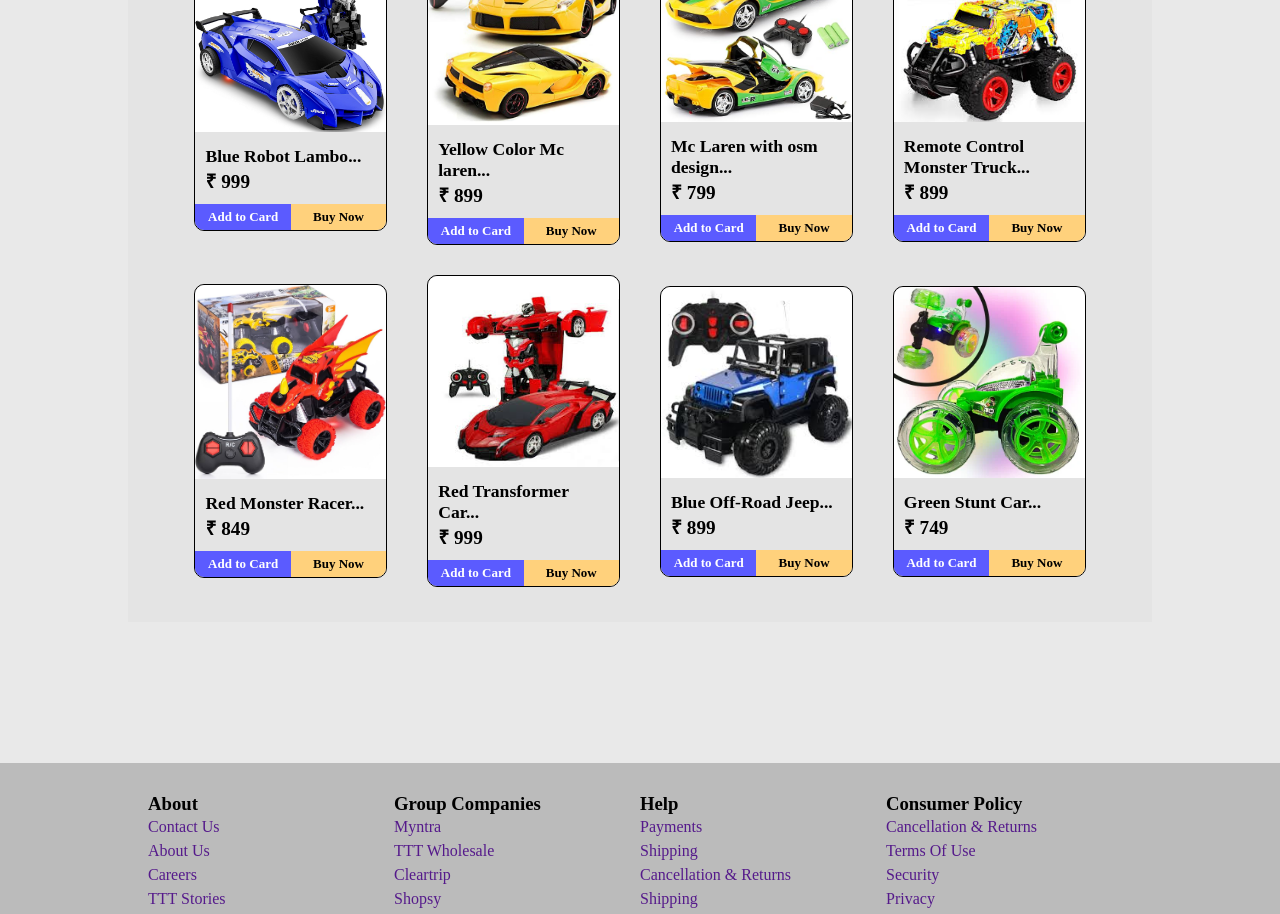
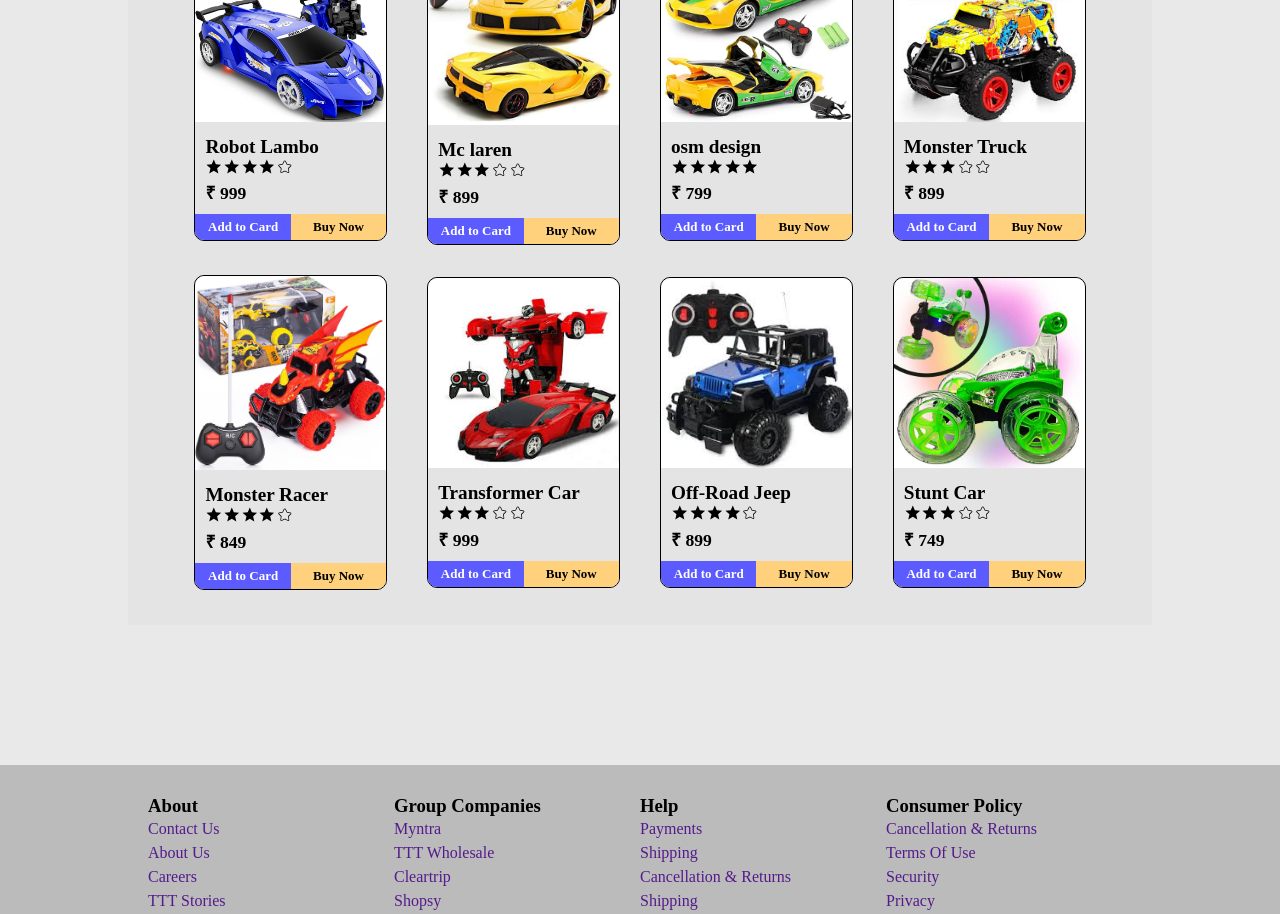
Before and after one commit to sumitdashrathgupta/Tic-Tac-Toy-Shop-Project, a React (Vite) app: page / in a window 1280 px wide. Shown: the part 840-1754 px from the top of the page. Built offline with nearby package versions, Linux system fonts and the light colour scheme; a web font is replaced by a local one.

Commit message:
update css card Reting

```diff
--- a/src/Components/Main_Pages.jsx
+++ b/src/Components/Main_Pages.jsx
@@ -11,7 +11,7 @@ const Main_Pages = () => {
             <main className="main card-main">
                 <div className="card-index">
                     {Products_Item.map((item, i) => {
-                        return <Products key={i + 1} id={item.id} src={item.Image} Title={item.Title2} Reting={item.Reting} Price={item.Price} />
+                        return <Products key={i + 1} id={item.id} src={item.Image} Title={item.Title2} Reting={<item.Reting />} Price={item.Price} />
                     })}
                 </div>
             </main>
--- a/src/Components/Product_Display.jsx
+++ b/src/Components/Product_Display.jsx
@@ -1,5 +1,5 @@
 import React, { useRef, useState } from 'react'
-import '../Style/LandingPro.css'
+import '../Style/Product_Display.css'
 import Products_Item from '../assets/Products_Item'
 import { useParams } from 'react-router-dom'
 
@@ -83,7 +83,6 @@ const Product_Display = () => {
                     </div>
                 </div>
             </div>
-
         </>
     )
 }
--- a/src/Components/Products.jsx
+++ b/src/Components/Products.jsx
@@ -1,13 +1,13 @@
 import React from "react";
 import "../Style/Card.css"
-import { useNavigate} from "react-router-dom";
+import { useNavigate } from "react-router-dom";
 import { useDispatch } from "react-redux";
 import { addToCart } from "../redux/Slice";
 
 const Products = (props) => {
     const Navigate = useNavigate()
     const DataShering = () => {
-        Navigate(`Product_Display/${props.id-1}`)
+        Navigate(`Product_Display/${props.id - 1}`)
     }
 
     const dispatch = useDispatch();
@@ -24,7 +24,7 @@ const Products = (props) => {
                     </div>
                 </div>
                 <div className="btn-section">
-                    <button type="button" className="btn-add" onClick={()=>dispatch(addToCart())}>Add to Card</button>
+                    <button type="button" className="btn-add" onClick={() => dispatch(addToCart())}>Add to Card</button>
                     <button type="button" className="btn-buy">Buy Now</button>
                 </div>
             </div>
--- a/src/Style/Card.css
+++ b/src/Style/Card.css
@@ -26,7 +26,7 @@
     transition: .2s linear;
 }
 
-.card:hover{
+.card:hover {
     transform: scale(1.03);
     box-shadow: 5px 5px 10px rgba(0, 0, 0, 0.253);
 }
@@ -44,7 +44,7 @@
 
 
     & .toy-title {
-        font-size: 1.1em;
+        font-size: 1.2em;
     }
 
     & .toy-reting {
@@ -52,7 +52,7 @@
     }
 
     & .toy-price {
-        font-size: 1.2em;
+        font-size: 1.1em;
         font-weight: 600;
     }
 }
--- /dev/null
+++ b/src/Style/Product_Display.css
@@ -0,0 +1,6 @@
+:root {
+    --btn-add-color: rgb(91, 91, 255);
+    --btn-buy-color: rgb(255, 209, 124);
+    --btn-buy-text-color: black;
+    --text-btn-size: 13px;
+}
--- a/src/Style/index.css
+++ b/src/Style/index.css
@@ -32,6 +32,10 @@
 }
 
 @media only screen and (max-width: 1280px) {
+
+    .toy-title{
+font-size: 22px;
+    }
     .toy-image {
         width: 100%;
     }
--- a/src/assets/Products_Item.jsx
+++ b/src/assets/Products_Item.jsx
@@ -14,10 +14,10 @@ const Products_Item = [
     {
         id: 1,
         Image: Car1,
-        Title2: 'Blue Robot Lambo...',
+        Title2: 'Robot Lambo',
         Title: "Blue Transformer Lamborghini remote control car With Steel Body and Amazing look",
+        Price: "999",
         Reting: () => (<><MdOutlineStarPurple500 /><MdOutlineStarPurple500 /><MdOutlineStarPurple500 /><MdOutlineStarPurple500 /><CiStar /></>),
-        Price: "999",
         PreviousPrice: '1499',
         PercentOff: '33%',
         Description: "This sleek Blue Robot Lamborghini transforms into a robot and comes with a stylish steel body. Perfect for racing and display, it features powerful remote control and long-lasting durability.",
@@ -33,7 +33,7 @@ const Products_Item = [
     {
         id: 2,
         Image: Car2,
-        Title2: 'Yellow Color Mc laren...',
+        Title2: 'Mc laren',
         Title: "Yellow McLaren remote control car with stunning aerodynamic design and smooth control",
         Reting: () => (<><MdOutlineStarPurple500 /><MdOutlineStarPurple500 /><MdOutlineStarPurple500 /><CiStar /><CiStar /></>),
         Price: "899",
@@ -52,7 +52,7 @@ const Products_Item = [
     {
         id: 3,
         Image: Car3,
-        Title2: 'Mc Laren with osm design...',
+        Title2: 'osm design',
         Title: "Green and Yellow McLaren remote control car with awesome design and powerful engine",
         Reting: () => (<><MdOutlineStarPurple500 /><MdOutlineStarPurple500 /><MdOutlineStarPurple500 /><MdOutlineStarPurple500 /><MdOutlineStarPurple500 /></>),
         Price: "799",
@@ -71,7 +71,7 @@ const Products_Item = [
     {
         id: 4,
         Image: Car4,
-        Title2: 'Remote Control Monster Truck...',
+        Title2: 'Monster Truck',
         Title: "Rugged Monster Truck with Off-Road Tires and Durable Build",
         Reting: () => (<><MdOutlineStarPurple500 /><MdOutlineStarPurple500 /><MdOutlineStarPurple500 /><CiStar /><CiStar /></>),
         Price: "899",
@@ -90,7 +90,7 @@ const Products_Item = [
     {
         id: 5,
         Image: Car5,
-        Title2: 'Red Monster Racer...',
+        Title2: 'Monster Racer',
         Title: "Red Monster Racer with Powerful Motor and Sturdy Frame",
         Reting: () => (<><MdOutlineStarPurple500 /><MdOutlineStarPurple500 /><MdOutlineStarPurple500 /><MdOutlineStarPurple500 /><CiStar /></>),
         Price: "849",
@@ -109,7 +109,7 @@ const Products_Item = [
     {
         id: 6,
         Image: Car6,
-        Title2: 'Red Transformer Car...',
+        Title2: 'Transformer Car',
         Title: "Red Transformer Car with Robot Mode and Advanced Controls",
         Reting: () => (<><MdOutlineStarPurple500 /><MdOutlineStarPurple500 /><MdOutlineStarPurple500 /><CiStar /><CiStar /></>),
         Price: "999",
@@ -128,7 +128,7 @@ const Products_Item = [
     {
         id: 7,
         Image: Car7,
-        Title2: 'Blue Off-Road Jeep...',
+        Title2: 'Off-Road Jeep',
         Title: "Blue Off-Road Jeep with Rugged Build and All-Terrain Capabilities",
         Reting: () => (<><MdOutlineStarPurple500 /><MdOutlineStarPurple500 /><MdOutlineStarPurple500 /><MdOutlineStarPurple500 /><CiStar /></>),
         Price: "899",
@@ -147,7 +147,7 @@ const Products_Item = [
     {
         id: 8,
         Image: Car8,
-        Title2: 'Green Stunt Car...',
+        Title2: 'Stunt Car',
         Title: "Green Stunt Car with 360° Spins and Flashing Lights",
         Reting: () => (<><MdOutlineStarPurple500 /><MdOutlineStarPurple500 /><MdOutlineStarPurple500 /><CiStar /><CiStar /></>),
         Price: "749",
```
